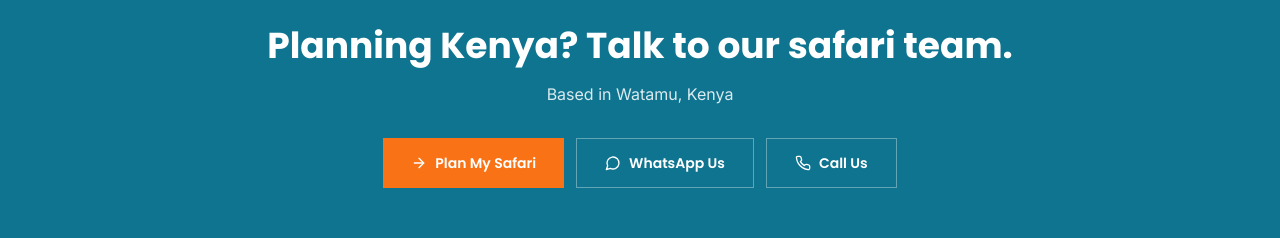
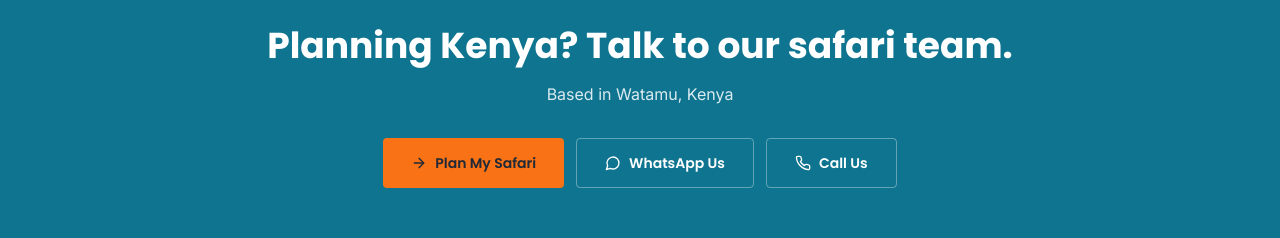
Before and after one commit to Sheddymae/bahari-asili-safaris, a Next.js app: page / in a window 1280 px wide. Shown: the part 6160-6398 px from the top of the page. Built offline with nearby package versions, Linux system fonts and the light colour scheme; no server answers.

Commit message:
ui: apply brand contrast and editorial cleanup

```diff
--- a/components/FinalCtaSection.tsx
+++ b/components/FinalCtaSection.tsx
@@ -6,5 +6,5 @@ import { getHomeLanding } from '@/lib/home-landing-i18n';
 import { PHONE_TEL, whatsappHref } from '@/lib/contact-info';
 export default function FinalCtaSection({ onBook }: { onBook: () => void }) {
  const {locale}=useLanguage(); const e=getHomeLanding(locale);
- return <section className="bg-ocean-800 py-16 lg:py-20"><div className="mx-auto max-w-4xl px-4 text-center sm:px-6 lg:px-8"><h2 className="font-poppins text-3xl font-bold text-white sm:text-4xl">{e.final.title}</h2><p className="mt-4 font-inter text-base text-white/85">{e.final.based}</p><div className="mt-8 flex flex-col justify-center gap-3 sm:flex-row"><button onClick={onBook} className="inline-flex items-center justify-center gap-2 rounded-lg bg-safari-500 px-7 py-3.5 font-poppins text-sm font-semibold text-white hover:bg-safari-600"><ArrowRight className="h-4 w-4"/>{e.final.plan}</button><a href={whatsappHref(e.whatsappMessage)} target="_blank" rel="noopener noreferrer" onClick={()=>trackConversion('whatsapp_clicked',{location:'final_cta'})} className="inline-flex items-center justify-center gap-2 rounded-lg border border-white/35 px-7 py-3.5 font-poppins text-sm font-semibold text-white hover:bg-white/10"><MessageCircle className="h-4 w-4"/>{e.final.whatsapp}</a><a href={`tel:${PHONE_TEL}`} onClick={()=>trackConversion('phone_clicked',{location:'final_cta'})} className="inline-flex items-center justify-center gap-2 rounded-lg border border-white/35 px-7 py-3.5 font-poppins text-sm font-semibold text-white hover:bg-white/10"><Phone className="h-4 w-4"/>{e.final.call}</a></div></div></section>;
+ return <section className="bg-ocean-800 py-16 lg:py-20"><div className="mx-auto max-w-4xl px-4 text-center sm:px-6 lg:px-8"><h2 className="font-poppins text-3xl font-bold text-white sm:text-4xl">{e.final.title}</h2><p className="mt-4 font-inter text-base text-white/85">{e.final.based}</p><div className="mt-8 flex flex-col justify-center gap-3 sm:flex-row"><button onClick={onBook} className="inline-flex items-center justify-center gap-2 rounded-[4px] bg-safari-500 px-7 py-3.5 font-poppins text-sm font-semibold text-[#1f2937] hover:bg-safari-600"><ArrowRight className="h-4 w-4"/>{e.final.plan}</button><a href={whatsappHref(e.whatsappMessage)} target="_blank" rel="noopener noreferrer" onClick={()=>trackConversion('whatsapp_clicked',{location:'final_cta'})} className="inline-flex items-center justify-center gap-2 rounded-[4px] border border-white/35 px-7 py-3.5 font-poppins text-sm font-semibold text-white hover:bg-white/10"><MessageCircle className="h-4 w-4"/>{e.final.whatsapp}</a><a href={`tel:${PHONE_TEL}`} onClick={()=>trackConversion('phone_clicked',{location:'final_cta'})} className="inline-flex items-center justify-center gap-2 rounded-[4px] border border-white/35 px-7 py-3.5 font-poppins text-sm font-semibold text-white hover:bg-white/10"><Phone className="h-4 w-4"/>{e.final.call}</a></div></div></section>;
 }
```
